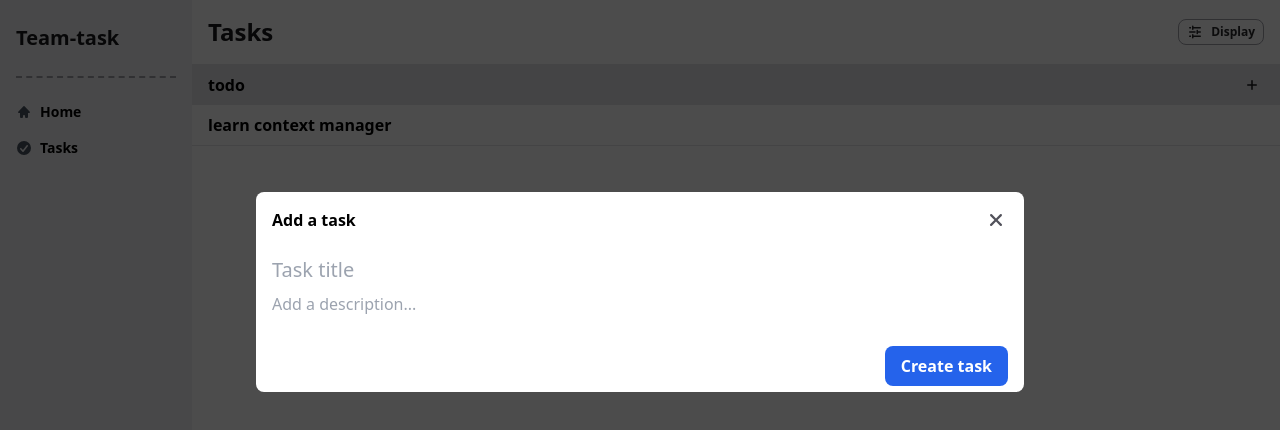
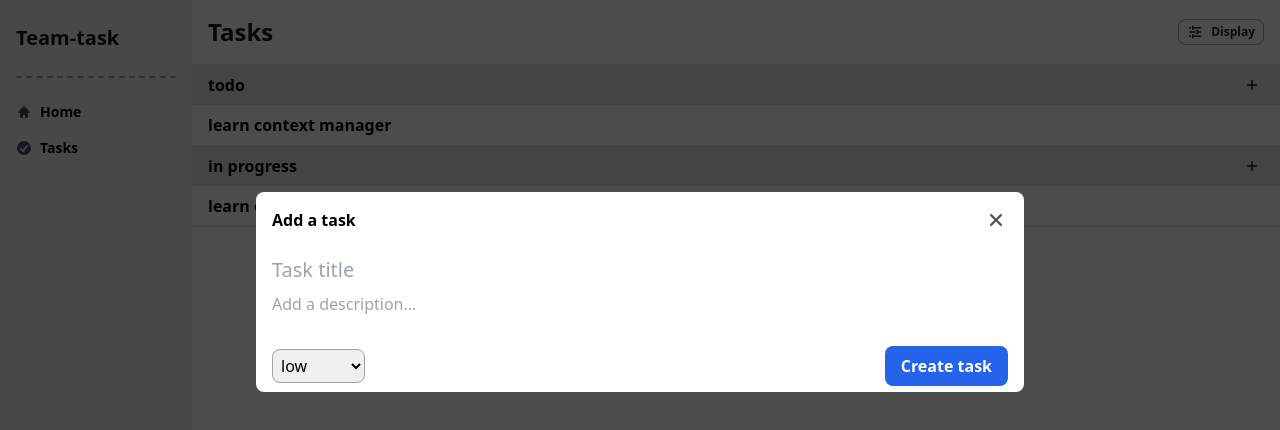
Before and after one commit to Naimoudine/team-task, a React (Vite) app in the folder client/: page /tasks in a window 1280 px wide. Both pictures are taken after a click on the button 1252 px from the left and 85 px from the top of the page. Shown: the top 430 px of the page. Built offline with nearby package versions, Linux system fonts and the light colour scheme.

Commit message:
add and order task by priority

```diff
--- a/client/src/components/tasks/AddTaskModal.tsx
+++ b/client/src/components/tasks/AddTaskModal.tsx
@@ -1,7 +1,6 @@
 import type React from "react";
 import { v4 as uuid } from "uuid";
 import { XMarkIcon } from "@heroicons/react/16/solid";
-import { TaskList } from "./TaskSection";
 import { useTaskListStore } from "../../store/taskList-Store";
 
 type Props = {
@@ -22,11 +21,22 @@ export default function AddTaskModal({
     const form = e.currentTarget;
     const formData = new FormData(form);
     const newTaskTitle = formData.get("title");
+    const newDescription = formData.get("description");
+    const newPriority = formData.get("priority");
 
     if (currentListId) {
       addTask(currentListId, {
         id: uuid(),
         title: newTaskTitle?.toString()!,
+        description: newDescription ? newDescription.toString() : "",
+        priority:
+          newPriority === "low"
+            ? 1
+            : newPriority === "medium"
+            ? 2
+            : newPriority === "high"
+            ? 3
+            : 1,
       });
     }
 
@@ -74,7 +84,23 @@ export default function AddTaskModal({
             placeholder="Add a description..."
           />
         </div>
-        <div className="self-end">
+        <div className="flex items-center justify-between ">
+          <div>
+            <label
+              htmlFor="priority"
+              className="flex items-center justify-center gap-2"
+            >
+              <select
+                className="p-1 border rounded-lg border-zinc-400"
+                name="priority"
+                id="priority"
+              >
+                <option value="low">low</option>
+                <option value="medium">medium</option>
+                <option value="high">high</option>
+              </select>
+            </label>
+          </div>
           <button
             className="px-4 py-2 font-semibold text-white bg-blue-600 rounded-lg w-fit hover:bg-blue-600/70"
             type="submit"
--- a/client/src/components/tasks/TaskBoardView.tsx
+++ b/client/src/components/tasks/TaskBoardView.tsx
@@ -18,9 +18,9 @@ export default function TaskBoardSView({
   };
 
   return (
-    <section className="task-list-card">
+    <section className="flex gap-8">
       {taskLists.map((list) => (
-        <div key={list.id}>
+        <div className="task-list-card" key={list.id}>
           <header className="flex items-center justify-between">
             <h2 className="mb-2 font-semibold">{list.title}</h2>
             <button className="p-1 rounded-lg hover:bg-gray-200" type="button">
@@ -28,11 +28,15 @@ export default function TaskBoardSView({
             </button>
           </header>
           <div className="flex flex-col gap-4">
-            {list.tasks.map((task) => (
-              <article key={task.id} className="task-card">
-                {task.title}
-              </article>
-            ))}
+            {[...list.tasks]
+              .sort((a, b) => {
+                return b.priority - a.priority;
+              })
+              .map((task) => (
+                <article key={task.id} className="task-card">
+                  {task.title}
+                </article>
+              ))}
           </div>
           <button
             className="flex items-center justify-center w-full px-2 py-1 mt-4 border-2 rounded-md opacity-100 border-zinc-200 hover:bg-gray-200"
--- a/client/src/components/tasks/TaskListView.tsx
+++ b/client/src/components/tasks/TaskListView.tsx
@@ -19,6 +19,8 @@ export default function TaskListView({
     setCurrentListId(id);
   };
 
+  console.log(taskLists);
+
   return (
     <section className="w-full">
       {taskLists.map((list) => (
@@ -34,11 +36,15 @@ export default function TaskListView({
             </button>
           </header>
           <ul className="task-list">
-            {list.tasks.map((task) => (
-              <li key={task.id} className="task">
-                <Link to={`/tasks/${task.id}`}>{task.title}</Link>
-              </li>
-            ))}
+            {[...list.tasks]
+              .sort((a, b) => {
+                return b.priority - a.priority;
+              })
+              .map((task) => (
+                <li key={task.id} className="task">
+                  <Link to={`/tasks/${task.id}`}>{task.title}</Link>
+                </li>
+              ))}
           </ul>
         </div>
       ))}
--- a/client/src/components/tasks/TaskSection.tsx
+++ b/client/src/components/tasks/TaskSection.tsx
@@ -11,6 +11,8 @@ type Props = {
 export interface Task {
   id: string;
   title: string;
+  description?: string;
+  priority: 1 | 2 | 3;
   date?: Date;
   due?: Date;
   assingned?: string;
--- a/client/src/store/taskList-Store.ts
+++ b/client/src/store/taskList-Store.ts
@@ -18,6 +18,18 @@ export const useTaskListStore = create<TaskListStore>((set) => ({
         {
           id: uuid(),
           title: "learn context manager",
+          priority: 1,
+        },
+      ],
+    },
+    {
+      id: uuid(),
+      title: "in progress",
+      tasks: [
+        {
+          id: uuid(),
+          title: "learn context manager",
+          priority: 1,
         },
       ],
     },
```
